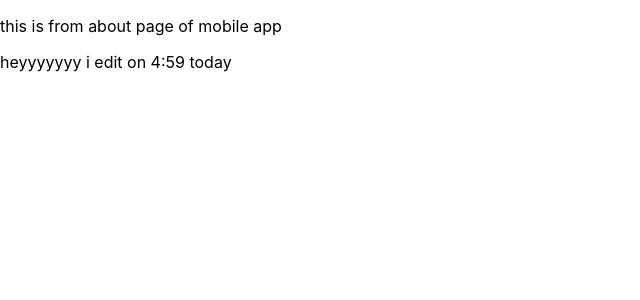
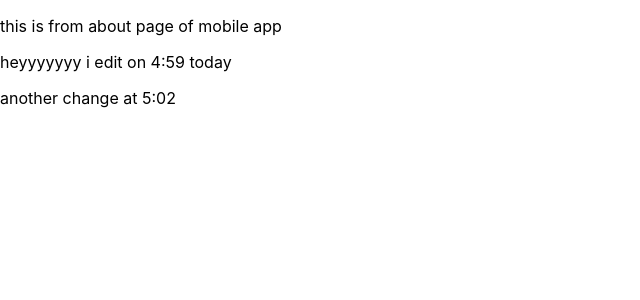
Before and after one commit to khalilkhan-Dev/mobile, a React (Create React App) app: page / in a window 1280 px wide. Shown: the top 300 px of the page, without its empty margins (0-640 px from the left). Built offline with nearby package versions, Linux system fonts and the light colour scheme.

Commit message:
changggg

```diff
--- a/src/components/About.jsx
+++ b/src/components/About.jsx
@@ -4,7 +4,9 @@ const About = () => {
   return (
     <>
     <p>this is from about page of mobile app</p>
-    <p>heyyyyyyy i edit on 4:59 today</p></>
+    <p>heyyyyyyy i edit on 4:59 today</p>
+    <p>another change at 5:02</p>
+    </>
   )
 }
 
```
